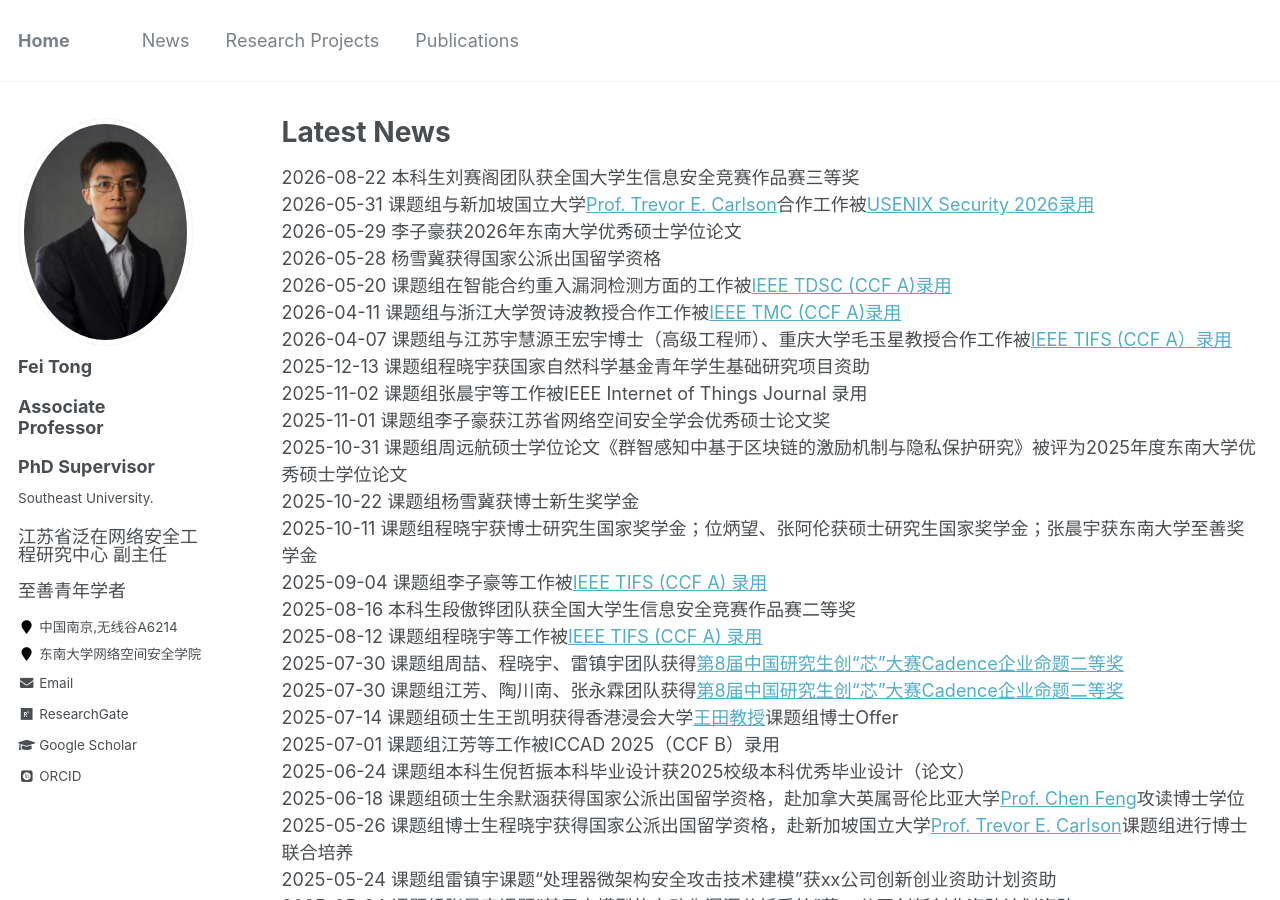
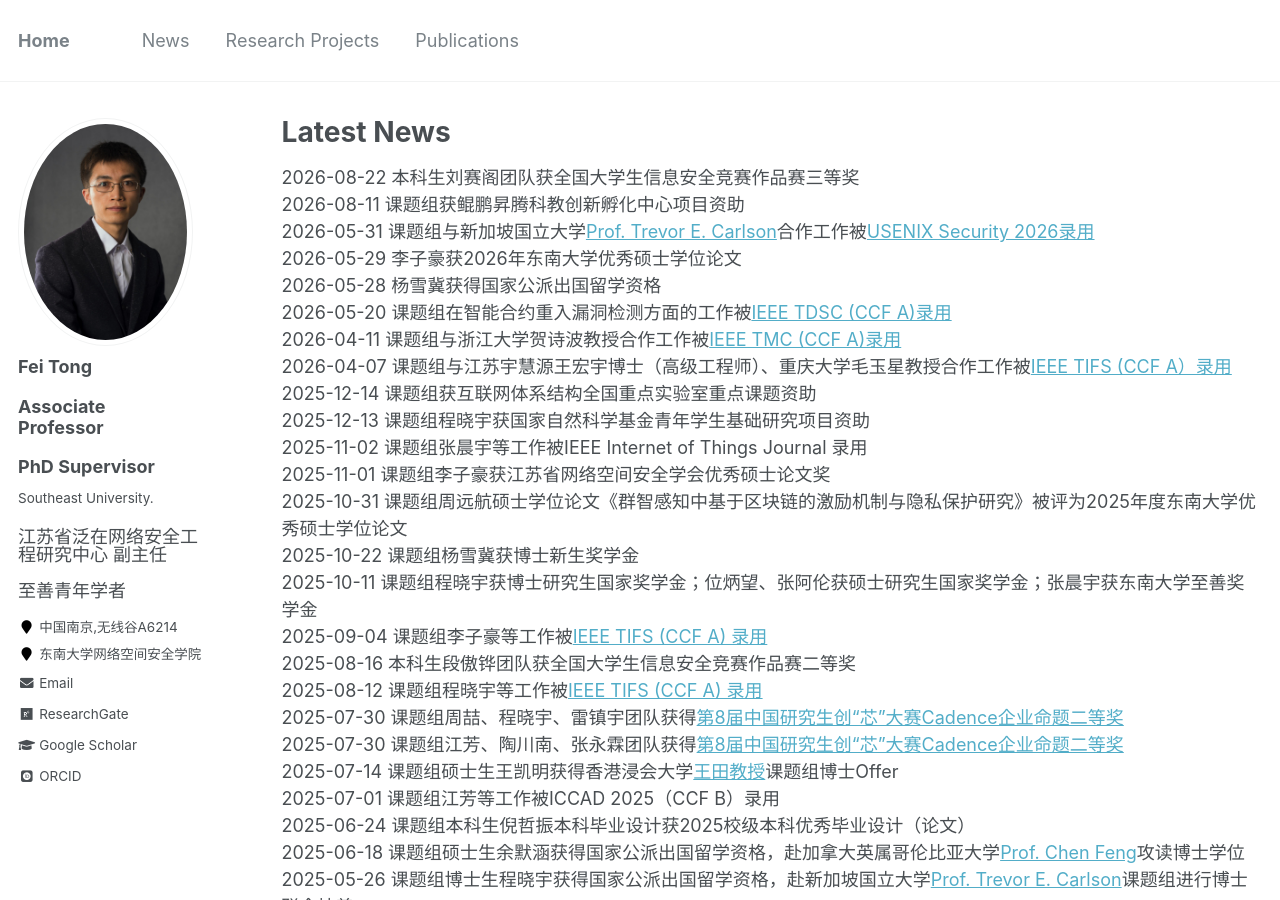
Before and after one commit to fei-tong/fei-tong.github.io, a Jekyll site: the page built from _pages/News.md, in a window 1280 px wide and 900 px high. Built offline with Jekyll 4.4.1, drawn with Linux system fonts in a browser that asks for light colours; some web fonts are replaced.

Commit message:
Update News.md

```diff
--- a/_pages/News.md
+++ b/_pages/News.md
@@ -5,12 +5,14 @@ permalink: /News/
 author_profile: true
 ---
 2026-08-22 本科生刘赛阁团队获全国大学生信息安全竞赛作品赛三等奖<br>
+2026-08-11 课题组获鲲鹏昇腾科教创新孵化中心项目资助<br>
 2026-05-31 课题组与新加坡国立大学[Prof. Trevor E. Carlson](https://www.comp.nus.edu.sg/~tcarlson/)合作工作被[USENIX Security 2026录用](https://sec26cycle2.usenix.hotcrp.com/paper/2187)<br>
 2026-05-29 李子豪获2026年东南大学优秀硕士学位论文<br>
 2026-05-28 杨雪冀获得国家公派出国留学资格<br>
 2026-05-20 课题组在智能合约重入漏洞检测方面的工作被[IEEE TDSC (CCF A)录用](https://ieeexplore.ieee.org/document/11534972)<br>
 2026-04-11 课题组与浙江大学贺诗波教授合作工作被[IEEE TMC (CCF A)录用](https://ieeexplore.ieee.org/document/11480958)<br>
 2026-04-07 课题组与江苏宇慧源王宏宇博士（高级工程师）、重庆大学毛玉星教授合作工作被[IEEE TIFS (CCF A）录用](https://ieeexplore.ieee.org/document/11480176)<br>
+2025-12-14 课题组获互联网体系结构全国重点实验室重点课题资助<br>
 2025-12-13 课题组程晓宇获国家自然科学基金青年学生基础研究项目资助<br>
 2025-11-02 课题组张晨宇等工作被IEEE Internet of Things Journal 录用<br>
 2025-11-01 课题组李子豪获江苏省网络空间安全学会优秀硕士论文奖<br>
```
